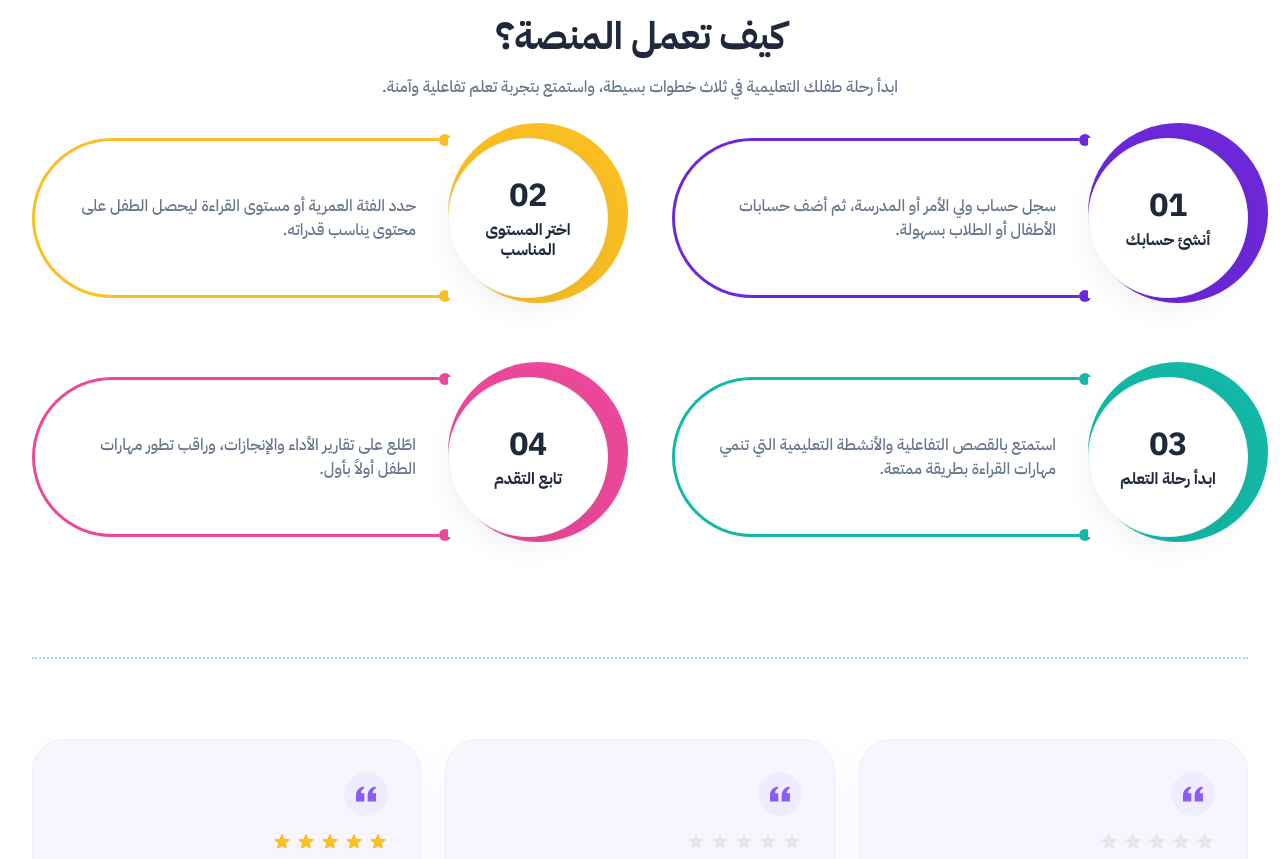
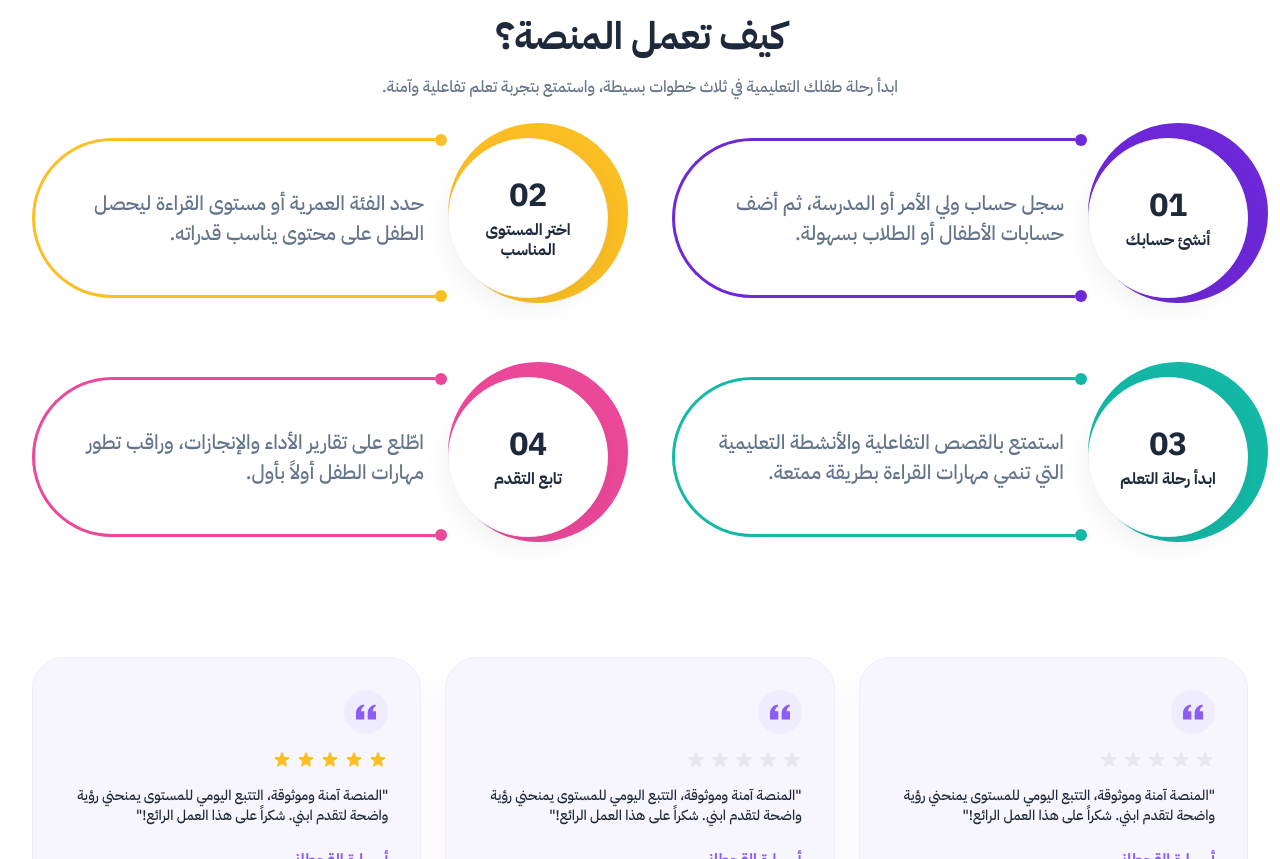
Before and after one commit to zeyad810/madarik, a Next.js app: page / in a window 1280 px wide. Shown: the part 680-1539 px from the top of the page. Built offline with nearby package versions, Linux system fonts and the light colour scheme.

Commit message:
feat: add HowItWorks component to features site module

```diff
--- a/src/features/site/components/HowItWorks.tsx
+++ b/src/features/site/components/HowItWorks.tsx
@@ -54,21 +54,29 @@ const DEFAULT_STEPS: StepItem[] = [
 const StepCard: React.FC<{ step: StepItem }> = ({ step }) => {
   return (
     <div className="relative flex items-center w-full min-h-[140px] sm:min-h-[165px] md:min-h-[175px] group transition-all duration-300 hover:-translate-y-1">
-      {/* Capsule Frame Body */}
+      {/* Capsule Frame Container composed of Two Divs */}
+      <div className="relative flex-1 flex items-stretch min-h-[110px] sm:min-h-[140px] md:min-h-[160px]">
+        {/* Right Div: Smaller segment under Circle Badge with Top & Bottom Border */}
         <div
-        className="relative flex-1 flex items-center min-h-[125px] sm:min-h-[150px] md:min-h-[160px] rounded-l-[50px] sm:rounded-l-[80px] md:rounded-l-[90px] border-[3px] border-solid border-r-0 bg-white pr-[120px] sm:pr-40 md:pr-48 pl-5 sm:pl-8 md:pl-10 py-3 sm:py-4 transition-colors duration-300"
+          className="relative w-25 sm:w-[140px] md:w-[160px] flex-shrink-0 border-y-[3px] border-solid bg-white transition-colors duration-300"
+          style={{ borderColor: step.color }}
+        />
+
+        {/* Left Div: Main body holding Description Text, rounded on left, with dots at start */}
+        <div
+          className="relative flex-1 flex items-center border-y-[3px] border-l-[3px] border-r-0 border-solid bg-white rounded-l-[50px] sm:rounded-l-[80px] md:rounded-l-[90px] pl-5 sm:pl-8 md:pl-10 pr-4 sm:pr-6 py-3 sm:py-4 transition-colors duration-300"
           style={{ borderColor: step.color }}
         >
-        {/* Top Border Gap & Dot */}
-        <div className="absolute -top-[5px] right-[28%] sm:right-[26%] bg-white ps-2 flex items-center justify-center z-10 -translate-y-0.5">
+          {/* Top Border Gap & Dot at start (right edge) of Left Div */}
+          <div className="absolute -top-1.25 right-4 sm:right-2 lg:right-1 translate-x-1/2 bg-white ps-1.5 flex items-center justify-center z-10 -translate-y-0.5">
             <span
               className="w-2.5 h-2.5 sm:w-3 sm:h-3 rounded-full transition-transform duration-300 group-hover:scale-125"
               style={{ backgroundColor: step.color }}
             />
           </div>
 
-        {/* Bottom Border Gap & Dot */}
-        <div className="absolute -bottom-[5px] right-[28%] sm:right-[26%] bg-white ps-2 flex items-center justify-center z-10 translate-y-0.5">
+          {/* Bottom Border Gap & Dot at start (right edge) of Left Div */}
+          <div className="absolute -bottom-1.25 right-4 sm:right-2 lg:right-1 translate-x-1/2 bg-white ps-1.5 flex items-center justify-center z-10 translate-y-0.5">
             <span
               className="w-2.5 h-2.5 sm:w-3 sm:h-3 rounded-full transition-transform duration-300 group-hover:scale-125"
               style={{ backgroundColor: step.color }}
@@ -76,13 +84,14 @@ const StepCard: React.FC<{ step: StepItem }> = ({ step }) => {
           </div>
 
           {/* Description Text */}
-        <p className="mad-body-2 text-mad-text-secondary font-medium text-right select-none">
+          <p className="text-[12px] sm:text-[16px] md:text-[20px] text-mad-text-secondary font-medium text-right select-none">
             {step.description}
           </p>
         </div>
+      </div>
 
       {/* Right Circle Badge Overlay */}
-      <div className="absolute right-0 top-1/2 -translate-y-1/2 flex items-center justify-center z-20 bg-white">
+      <div className="absolute right-0 top-1/2 -translate-y-1/2 flex items-center justify-center z-20 bg-white ">
         {/* Crescent Shape Element */}
         <div
           className="absolute -top-2.5 -right-2.5 w-[132px] h-[132px] sm:w-[164px] sm:h-[164px] md:w-[180px] md:h-[180px] pointer-events-none z-0 transition-transform duration-300 group-hover:scale-105"
@@ -135,9 +144,6 @@ const HowItWorks: React.FC<HowItWorksProps> = ({
             <StepCard key={step.id} step={step} />
           ))}
         </div>
-
-        {/* Bottom Section Dotted Border Line */}
-        <div className="w-full border-t-2 border-dotted border-sky-300/80 mt-12 sm:mt-16 md:mt-20" />
       </div>
     </section>
   );
```
Lines whose indentation alone changed are shown as unchanged.
